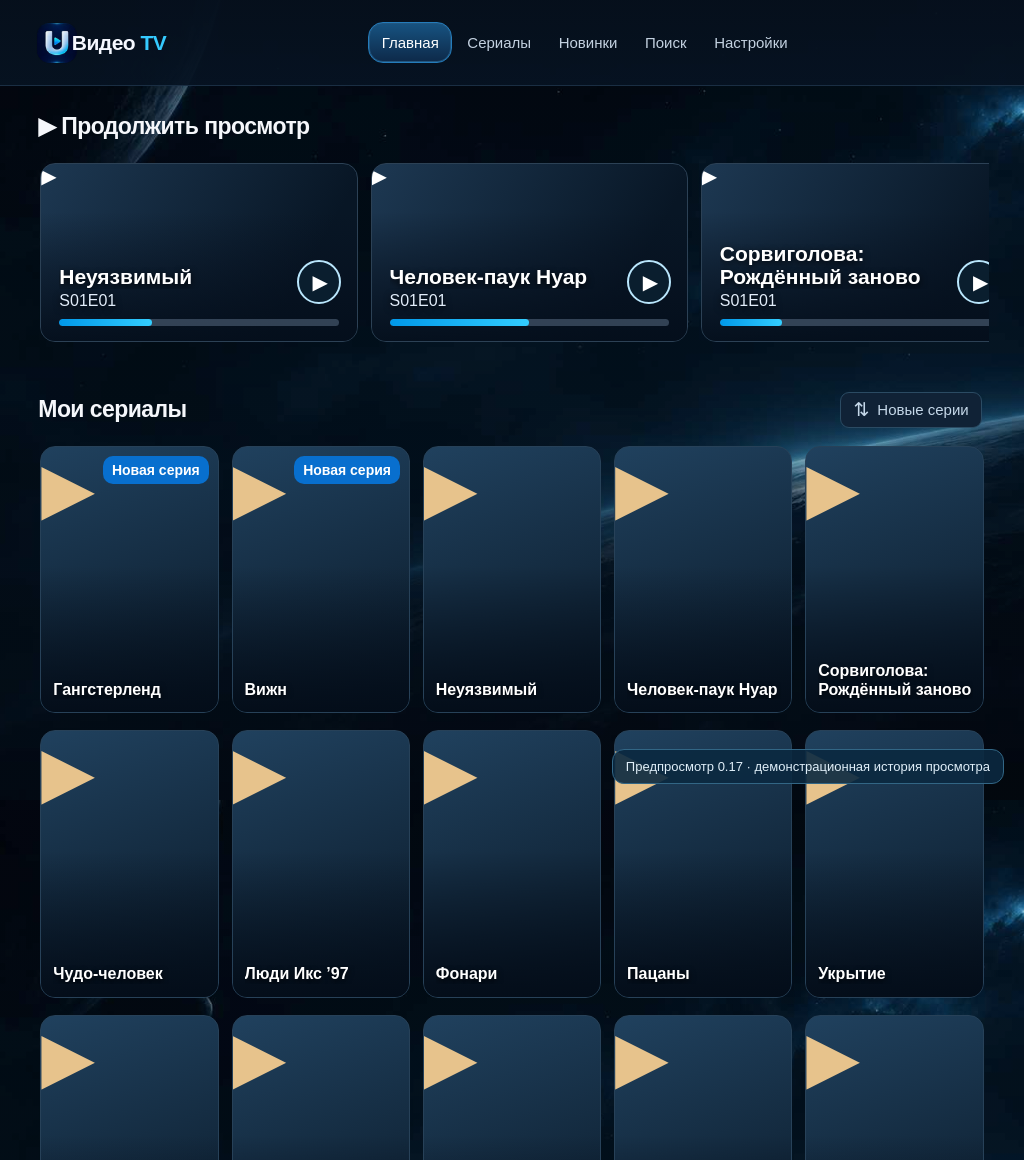
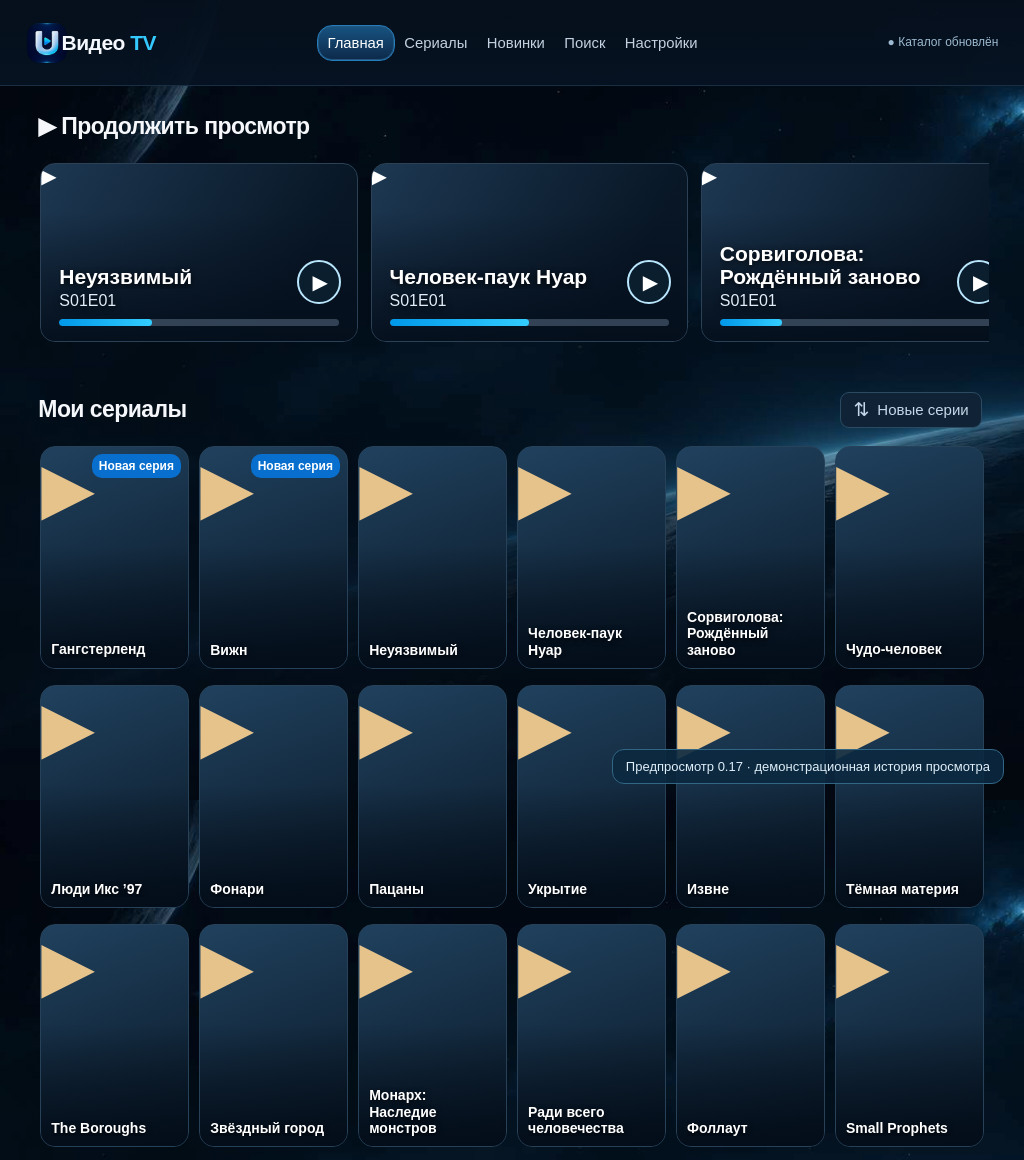
Before and after one commit to 0111anna77-wq/ultra-tv-ai, a plain HTML site: page tv-design-preview.html in a window 1024 px wide. Shown: the top 1160 px of the page. Drawn offline with Linux system fonts and the light colour scheme; no server answers.

Commit message:
Fix KION TV status visibility and compact My Series poster grid

```diff
--- a/tv-design-preview.css
+++ b/tv-design-preview.css
@@ -708,3 +708,76 @@ body{
  position:relative;
  z-index:1;
 }
+
+
+/* UВидео TV v0.18 — KION feedback.
+   My Series is deliberately more compact; Continue Watching is unchanged. */
+.tv-home .rail-my-series .poster-grid{
+ grid-template-columns:repeat(auto-fill,minmax(132px,1fr));
+ column-gap:clamp(10px,1vw,16px);
+ row-gap:16px;
+}
+.tv-home .rail-my-series .poster-grid .poster-card{
+ width:100%;min-width:0;max-width:none;
+}
+.tv-home .rail-my-series .poster-name{
+ font-size:clamp(14px,1.05vw,18px);
+ left:10px;right:9px;bottom:10px;
+}
+.tv-home .rail-my-series .new-episode-badge{
+ font-size:12px;padding:5px 7px;right:7px;top:7px;
+}
+/* The status label always exists in JavaScript, but an old <=1200px
+   media query hid it on Android TV WebView. Restore it responsively. */
+.topbar .net-status{
+ display:block;
+ color:#9dbad1;
+ font-size:clamp(11px,1.05vw,14px);
+ line-height:1.2;
+ text-align:right;
+ white-space:normal;
+ max-width:160px;
+}
+/* Televisions can report a CSS viewport smaller than their panel pixels. */
+@media(min-width:801px) and (max-width:1200px){
+ .topbar{
+  display:grid;
+  grid-template-columns:minmax(125px,1fr) auto minmax(116px,1fr);
+  align-items:center;
+  column-gap:8px;
+  padding:13px clamp(18px,2.5vw,30px);
+ }
+ .topbar .brand{justify-self:start}
+ .topbar nav{
+  justify-self:center;justify-content:center;
+  width:auto;min-width:0;flex:none;gap:0;
+ }
+ .topbar nav button{
+  font-size:clamp(14px,1.45vw,18px);
+  padding:9px clamp(7px,0.95vw,12px);
+ }
+ .topbar .net-status{
+  display:block;justify-self:end;
+  max-width:145px;font-size:12px;
+ }
+ .tv-home .rail-my-series .poster-grid{
+  grid-template-columns:repeat(auto-fill,minmax(127px,1fr));
+ }
+}
+@media(max-width:800px){
+ .topbar .brand{order:0}
+ .topbar .net-status{
+  order:1;display:block;
+  margin-left:auto;align-self:center;
+  font-size:12px;max-width:42%;
+ }
+ .topbar nav{order:2}
+ .tv-home .rail-my-series .poster-grid{
+  grid-template-columns:repeat(auto-fill,minmax(125px,1fr));
+ }
+}
+@media(max-width:490px){
+ .tv-home .rail-my-series .poster-grid{
+  grid-template-columns:repeat(2,minmax(0,1fr));
+ }
+}
```
